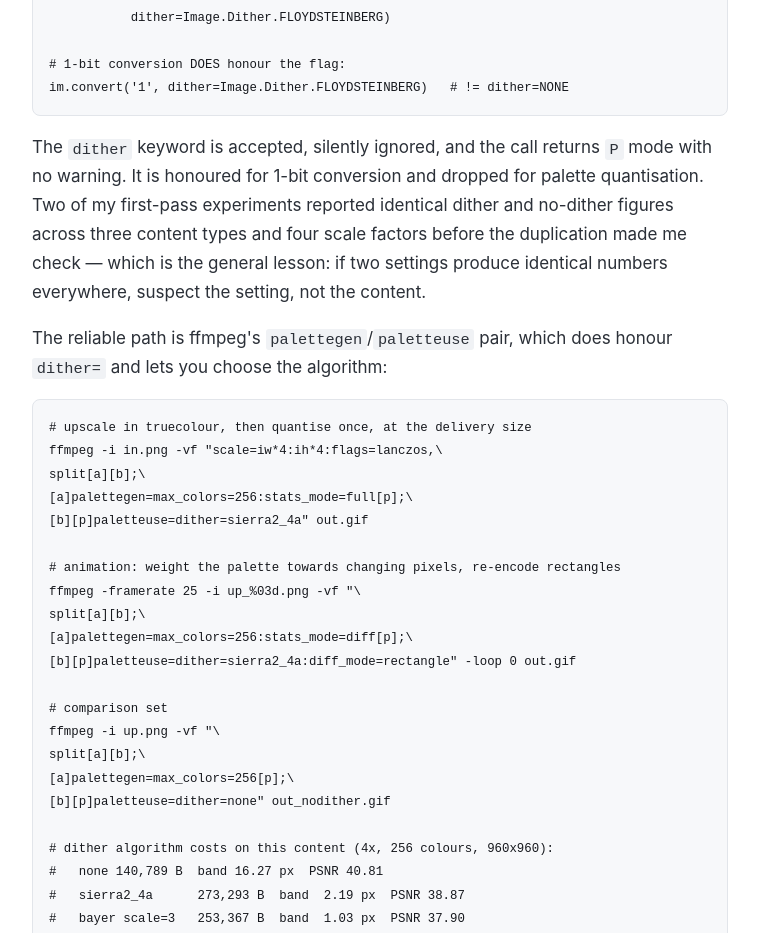
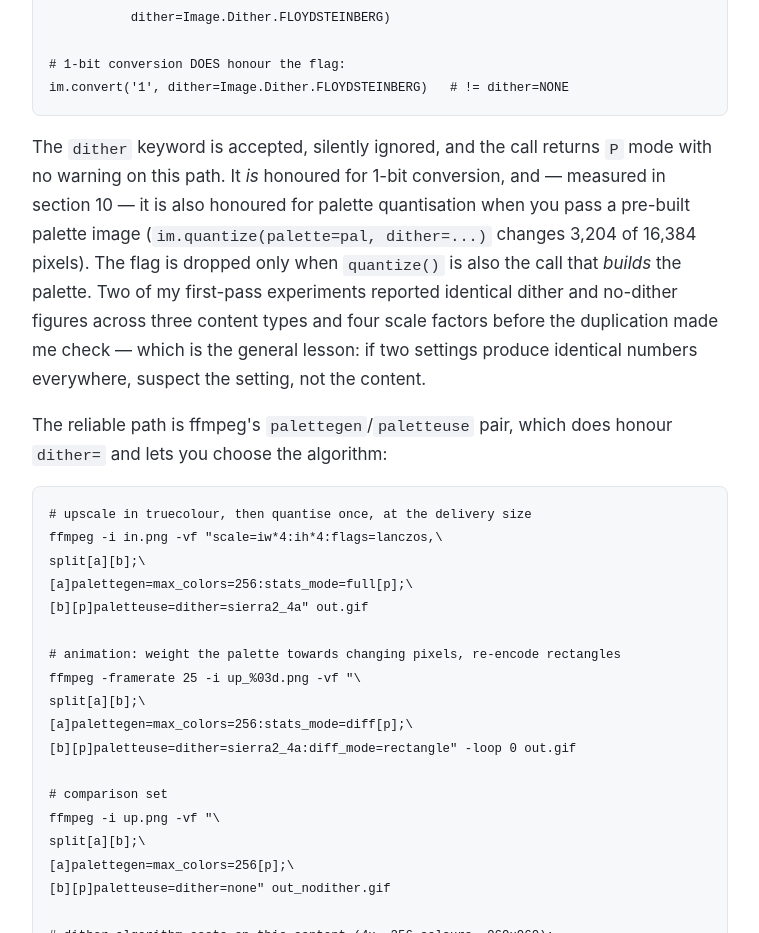
Before and after one commit to celticgemini001/upgolab-gif-palette-upscaling, a plain HTML site: page index.html in a window 1280 px wide. Shown: the part 8480-9413 px from the top of the page, without its empty margins (260-1019 px from the left). Drawn offline with Linux system fonts and the light colour scheme.

Commit message:
Section 8: correct the dither claim - honoured when a palette image is passed

```diff
--- a/index.html
+++ b/index.html
@@ -349,7 +349,10 @@ im.convert('1', dither=Image.Dither.FLOYDSTEINBERG)   # != dither=NONE
 </code></pre>
 
 <p>The <code>dither</code> keyword is accepted, silently ignored, and the call returns <code>P</code>
-mode with no warning. It is honoured for 1-bit conversion and dropped for palette quantisation. Two
+mode with no warning on this path. It <em>is</em> honoured for 1-bit conversion, and — measured in
+section 10 — it is also honoured for palette quantisation when you pass a pre-built palette image
+(<code>im.quantize(palette=pal, dither=...)</code> changes 3,204 of 16,384 pixels). The flag is
+dropped only when <code>quantize()</code> is also the call that <em>builds</em> the palette. Two
 of my first-pass experiments reported identical dither and no-dither figures across three content
 types and four scale factors before the duplication made me check — which is the general lesson: if
 two settings produce identical numbers everywhere, suspect the setting, not the content.</p>
```
